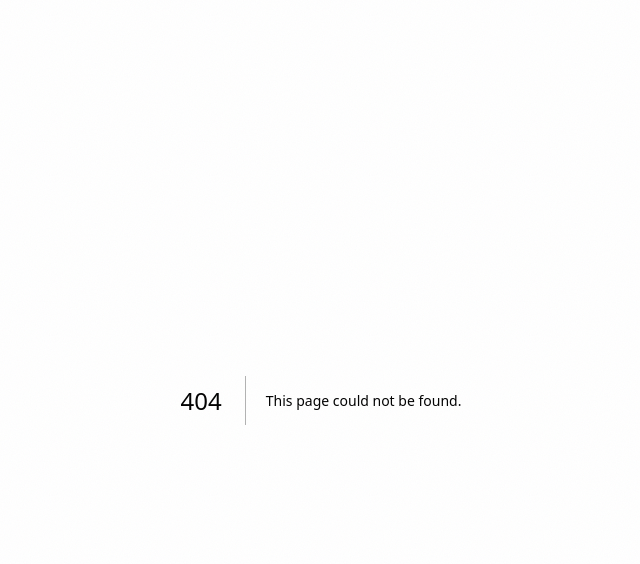
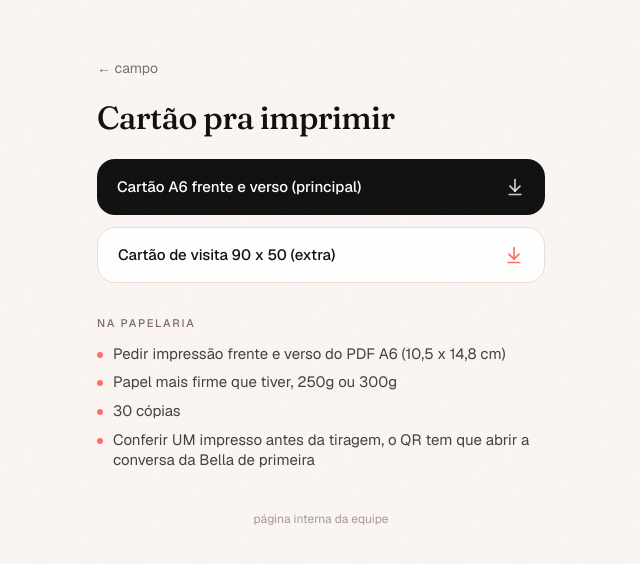
Before and after one commit to savinoo/bella-landing, a Next.js app: page /campo/cartao in a window 1280 px wide. Before the commit this address had no page. Shown: the top 564 px of the page, without its empty margins (319-959 px from the left). Built offline with nearby package versions, Linux system fonts and the light colour scheme.

Commit message:
feat(campo): subrota /campo/cartao com PDFs e instrucoes de impressao

```diff
--- /dev/null
+++ b/app/campo/cartao/page.tsx
@@ -0,0 +1,62 @@
+import type { Metadata } from "next"
+import Link from "next/link"
+import { ArrowDownToLine } from "lucide-react"
+
+export const metadata: Metadata = {
+  title: "Cartão pra imprimir | Bella",
+  robots: { index: false, follow: false },
+}
+
+const instrucoes = [
+  "Pedir impressão frente e verso do PDF A6 (10,5 x 14,8 cm)",
+  "Papel mais firme que tiver, 250g ou 300g",
+  "30 cópias",
+  "Conferir UM impresso antes da tiragem, o QR tem que abrir a conversa da Bella de primeira",
+]
+
+export default function CartaoPage() {
+  return (
+    <main className="min-h-dvh px-5 py-8 md:py-14">
+      <div className="mx-auto max-w-md">
+        <Link href="/campo" className="text-sm text-[#737373] transition hover:text-[#0F0F0F]">
+          ← campo
+        </Link>
+        <h1 className="mt-5 font-serif text-[2rem] font-medium leading-[1.1] tracking-[-0.02em] text-[#0F0F0F]">
+          Cartão pra imprimir
+        </h1>
+        <div className="mt-6 grid gap-3">
+          <a
+            href="/cartao-a6.pdf"
+            download
+            className="flex h-14 items-center justify-between rounded-2xl bg-[#0F0F0F] px-5 text-[15px] font-medium text-white"
+          >
+            Cartão A6 frente e verso (principal)
+            <ArrowDownToLine className="size-5 text-white/80" />
+          </a>
+          <a
+            href="/cartao-90x50.pdf"
+            download
+            className="flex h-14 items-center justify-between rounded-2xl border border-[#EADFD8] bg-white px-5 text-[15px] font-medium text-[#0F0F0F]"
+          >
+            Cartão de visita 90 x 50 (extra)
+            <ArrowDownToLine className="size-5 text-[#FF6F61]" />
+          </a>
+        </div>
+        <section className="mt-8">
+          <p className="text-[11px] font-medium uppercase tracking-[0.16em] text-[#7A6A61]">
+            Na papelaria
+          </p>
+          <ul className="mt-3 space-y-2">
+            {instrucoes.map((item) => (
+              <li key={item} className="flex items-start gap-2.5 text-[15px] leading-snug text-[#404040]">
+                <span aria-hidden className="mt-2 size-1.5 shrink-0 rounded-full bg-[#FF6F61]" />
+                {item}
+              </li>
+            ))}
+          </ul>
+        </section>
+        <p className="mt-10 text-center text-xs text-[#A89A91]">página interna da equipe</p>
+      </div>
+    </main>
+  )
+}
--- a/app/campo/page.tsx
+++ b/app/campo/page.tsx
@@ -22,6 +22,7 @@ const quickLinks = [
   { label: "Demo Ficha", href: "/demo/prontuario", external: false },
   { label: "Painel de exemplo", href: PAINEL_DEMO_URL, external: true },
   { label: "Formulário de instalação", href: "/instalacao", external: false },
+  { label: "Cartão pra imprimir", href: "/campo/cartao", external: false },
   { label: "Site da Cris", href: "https://savinoteam.tech/cris", external: true },
 ]
 
```
Also changed, not shown: 2 other files (tests, documents, lock files or other folders).
